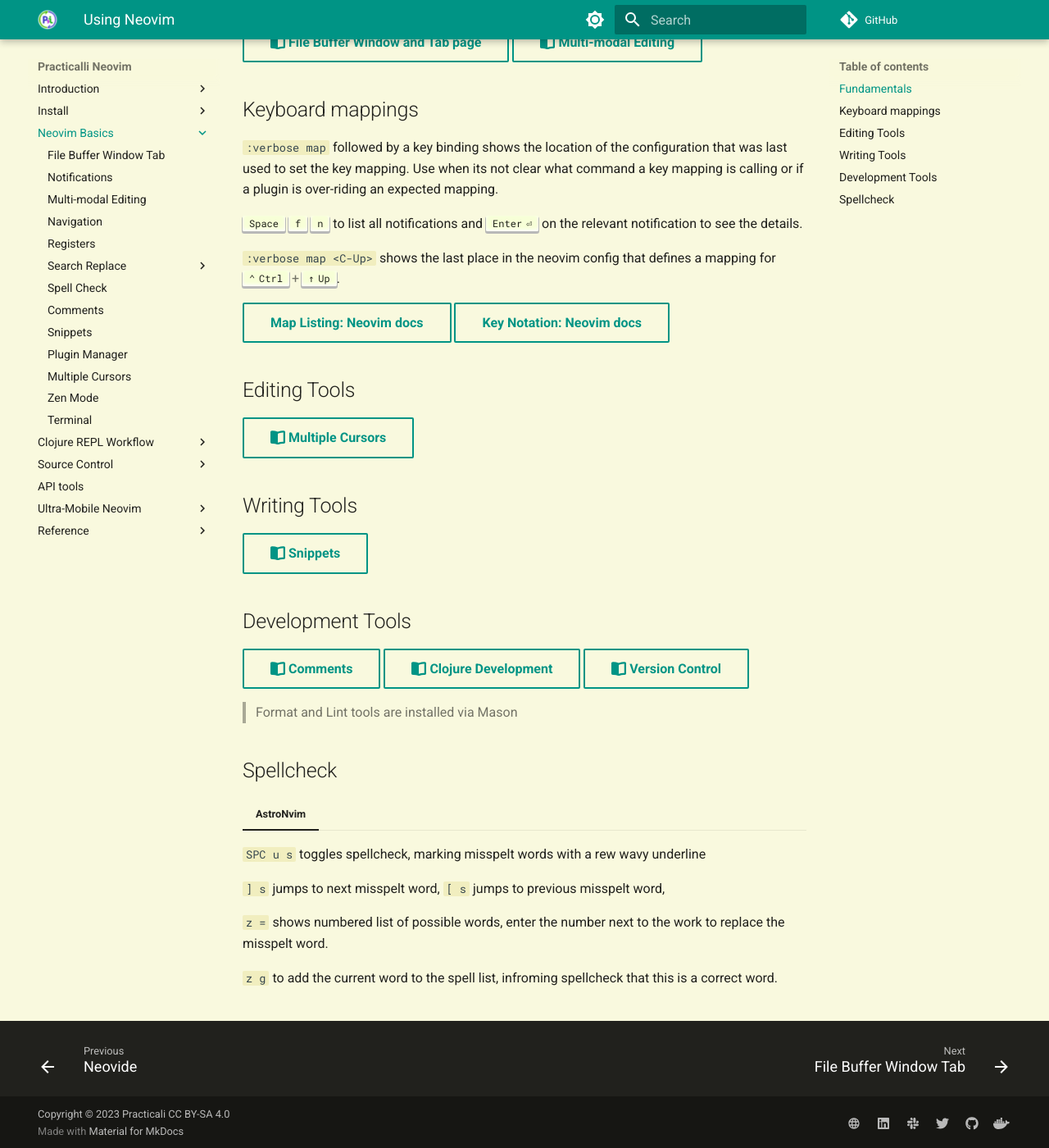
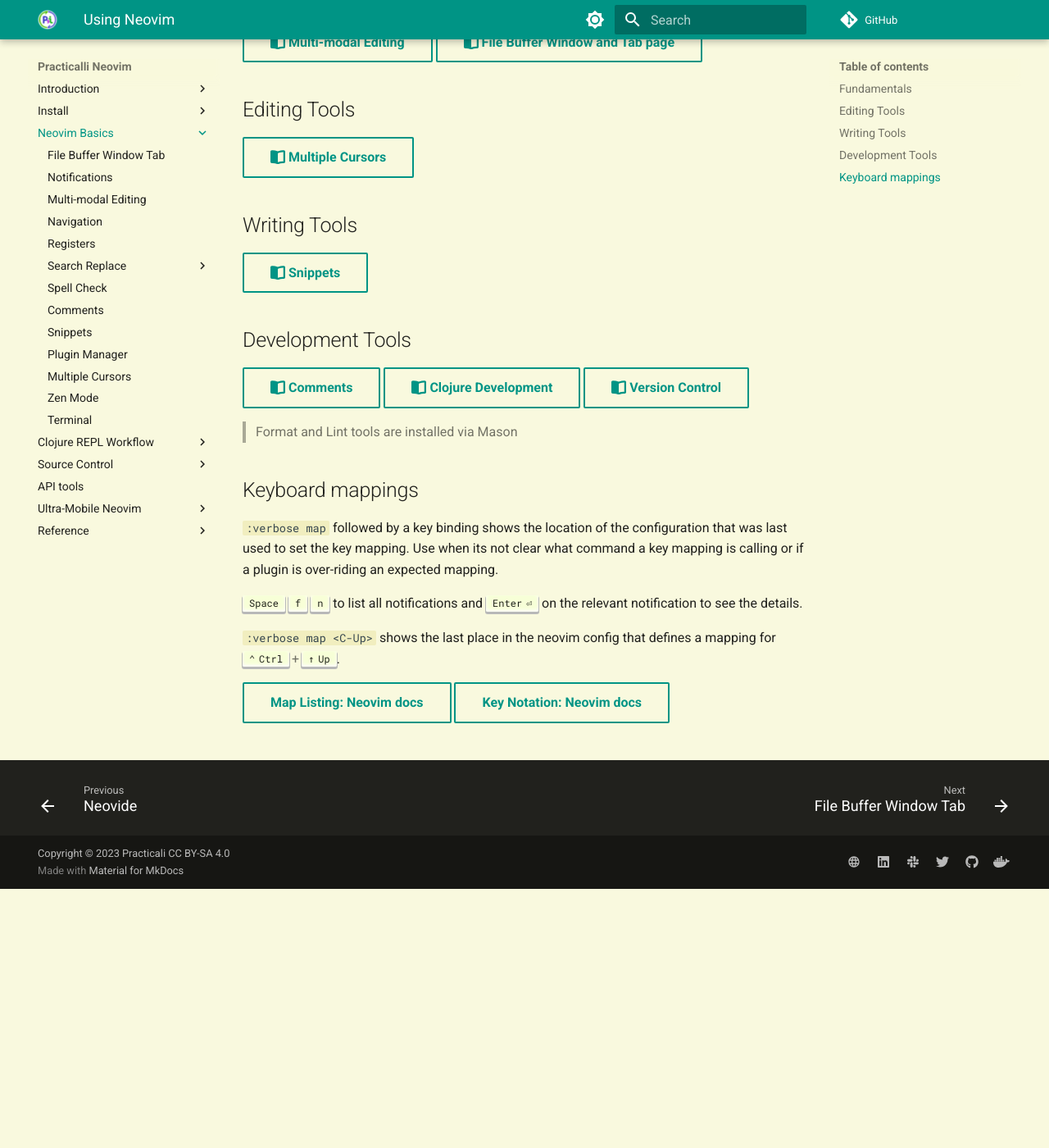
Before and after one commit to practicalli/neovim, an MkDocs documentation site: the page built from docs/neovim-basics/index.md, in a window 1280 px wide and 1400 px high, scrolled down 316 px. Shown: the whole window at 82% size. Built offline with MkDocs 1.6.1 and Material for MkDocs 9.7.7, drawn with Linux system fonts in a browser that asks for light colours; comment, search, counter and statistics services are not loaded.

Commit message:
basics: rewrite intro

```diff
--- a/docs/neovim-basics/index.md
+++ b/docs/neovim-basics/index.md
@@ -4,26 +4,16 @@
 
 ## Fundamentals
 
+[:fontawesome-solid-book-open: Multi-modal Editing](multi-modal-editing.md){.md-button}
 [:fontawesome-solid-book-open: File Buffer Window and Tab page](file-buffer-window-tab.md){.md-button}
-[:fontawesome-solid-book-open: Multi-modal Editing](multi-modal-editing.md){.md-button}
 
 
-## Keyboard mappings
-
-`:verbose map` followed by a key binding shows the location of the configuration that was last used to set the key mapping.  Use when its not clear what command a key mapping is calling or if a plugin is over-riding an expected mapping.
-
-++spc++ ++"f"++ ++"n"++ to list all notifications and ++enter++ on the relevant notification to see the details.
-
-
-`:verbose map <C-Up>` shows the last place in the neovim config that defines a mapping for ++ctrl+arrow-up++.
-
-[Map Listing: Neovim docs](https://neovim.io/doc/user/map.html#map-listing){target=_blank .md-button}
-[Key Notation: Neovim docs](https://neovim.io/doc/user/intro.html#key-notation){target=_blank .md-button}
 
 
 ## Editing Tools
 
 [:fontawesome-solid-book-open: Multiple Cursors](multiple-cursors.md){.md-button}
+
 
 ## Writing Tools
 
@@ -41,14 +31,15 @@
 <!-- ![Neovim startup with dashboard theme](https://raw.githubusercontent.com/practicalli/graphic-design/live/editors/neovim/screenshots/neovim-startup-dashboard-theme-light.png) -->
 
 
-## Spellcheck
 
-=== "AstroNvim"
+## Keyboard mappings
 
-    `SPC u s` toggles spellcheck, marking misspelt words with a rew wavy underline
+`:verbose map` followed by a key binding shows the location of the configuration that was last used to set the key mapping.  Use when its not clear what command a key mapping is calling or if a plugin is over-riding an expected mapping.
 
-    `] s` jumps to next misspelt word, `[ s` jumps to previous misspelt word,
+++spc++ ++"f"++ ++"n"++ to list all notifications and ++enter++ on the relevant notification to see the details.
 
-    `z =` shows numbered list of possible words, enter the number next to the work to replace the misspelt word.
 
-    `z g` to add the current word to the spell list, infroming spellcheck that this is a correct word.
+`:verbose map <C-Up>` shows the last place in the neovim config that defines a mapping for ++ctrl+arrow-up++.
+
+[Map Listing: Neovim docs](https://neovim.io/doc/user/map.html#map-listing){target=_blank .md-button}
+[Key Notation: Neovim docs](https://neovim.io/doc/user/intro.html#key-notation){target=_blank .md-button}
```
